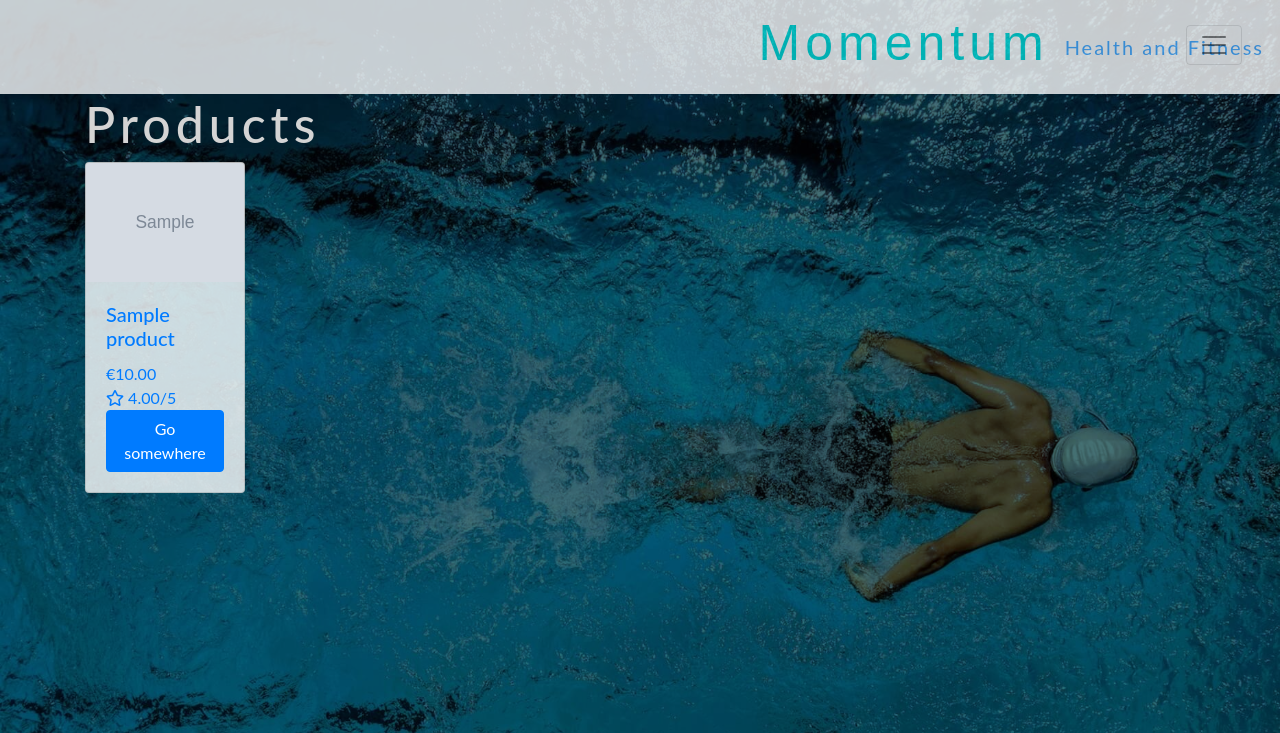
After one commit to TheoNorris/momentum-fitness, a Django app: page /products/ in a window 1280 px wide. The commit adds this page. Shown: the top 733 px of the page. Run offline with Django 3.2, Linux system fonts and the light colour scheme; tables that the repository leaves empty hold one stand-in row (values such as "Sample post"); grey boxes marked "Sample" are stand-in pictures; some libraries are stand-ins or nearby versions.

Commit message:
Basic styling on products page, Added product_details.html

```diff
--- a/home/urls.py
+++ b/home/urls.py
@@ -1,4 +1,3 @@
-from django.contrib import admin
 from django.urls import path
 from . import views
 
--- a/momentum_fitness/urls.py
+++ b/momentum_fitness/urls.py
@@ -22,4 +22,5 @@ urlpatterns = [
     path('admin/', admin.site.urls),
     path('accounts/', include('allauth.urls')),
     path('', include('home.urls')),
-]  + static(settings.MEDIA_URL, document_root=settings.MEDIA_ROOT)
+    path('products/', include('products.urls')),
+] + static(settings.MEDIA_URL, document_root=settings.MEDIA_ROOT)
--- a/products/models.py
+++ b/products/models.py
@@ -20,7 +20,7 @@ class Product(models.Model):
     description = models.TextField()
     flavours = models.BooleanField(default=False, null=True, blank=True)
     price = models.DecimalField(max_digits=6, decimal_places=2)
-    rating = models.DecimalField(max_digits=2, decimal_places=0, null=True,
+    rating = models.DecimalField(max_digits=6, decimal_places=2, null=True,
                                  blank=True)
     image = models.ImageField(null=True, blank=True)
 
--- /dev/null
+++ b/products/templates/products.html
@@ -0,0 +1,34 @@
+{% extends "base.html" %}
+{% block content %}
+
+<h1 class="page-header">Products</h1>
+<div class="overlay">
+    <div class="row">
+        <div class="product-div">
+            {% for product in products %}
+            <div class="col-sm-12 col-md-4 col-lg-3 col-xl-2">
+                <div class="card">
+                    {% if product.image %}
+                    <a href="{% url 'product_details' product.id %}">
+                        <img class="card-img-top" src="{{ product.image.url }}" alt="{{ product.name }}">
+                    </a>
+                    {% else %}
+                    <a href="{% url 'product_details' product.id %}">
+                        <img class="card-img-top" src="{{ MEDIA_URL }}noimage.png" alt="{{ product.name }}">
+                    </a>
+                    {% endif %}
+                    <div class="card-body">
+                    <a href="{% url 'product_details' product.id %}">
+                        <h5 class="card-title">{{ product.name }}</h5>
+                            <p class="card-text">€{{ product.price }}</p>
+                            <p class="card-text"><i class="far fa-star"></i> {{ product.rating }}/5</p>
+                    </a>
+                    <a href="#" class="btn btn-primary">Go somewhere</a>
+                    </div>
+                </div>
+            </div>
+            {% endfor %}
+        </div>
+    </div>
+</div>
+{% endblock %}
--- /dev/null
+++ b/products/urls.py
@@ -0,0 +1,7 @@
+from django.urls import path
+from . import views
+
+urlpatterns = [
+    path('', views.all_products, name='products'),
+    path('<product_id>', views.product_details, name='product_details')
+    ]
--- a/products/views.py
+++ b/products/views.py
@@ -1,3 +1,26 @@
-from django.shortcuts import render
+from django.shortcuts import render, get_object_or_404
+from .models import Product
 
-# Create your views here.
+
+def all_products(request):
+    """ A view to show all products, including sorting and searching """
+
+    products = Product.objects.all()
+
+    context = {
+        'products': products,
+    }
+
+    return render(request, 'products.html', context)
+
+
+def product_details(request, product_id):
+    """ A view to show a specific products details """
+
+    product = get_object_or_404(Product, pk=product_id)
+
+    context = {
+        'product': product,
+    }
+
+    return render(request, 'products.html', context)
--- a/static/css/base.css
+++ b/static/css/base.css
@@ -7,7 +7,8 @@ p{
 }
 
 body {
-    background: url('/media/swimmer.jpg') rgb(21 77 82 / 80%) no-repeat;
+    background: url('/media/swimmer.jpg') rgb(21 77 82 / 80%);
+    background-repeat: repeat-y;
     background-size:cover;
     background-blend-mode: multiply;
     color: #555;
@@ -18,6 +19,7 @@ body {
 .navbar-light .navbar-toggler{
     position: absolute;
     right: 3%;
+    top: 25px;
 }
 
 .navbar{
@@ -42,3 +44,19 @@ nav.bg-light{
     letter-spacing: 2px;
     color: #46a9ff;
 }
+
+.page-header{
+    color: #d4d4d4;
+    font-size: 50px;
+    font-weight: 500;
+    letter-spacing: 5px;
+}
+
+.product-div{
+    width: 100%;
+    display: contents;
+}
+
+.card{
+background-color: rgba(255, 255, 255, .8);
+}
--- a/templates/base.html
+++ b/templates/base.html
@@ -9,6 +9,7 @@
     <meta name="viewport" content="width=device-width, initial-scale=1, shrink-to-fit=no">
 
     <!-- Bootstrap CSS -->
+     <link rel="stylesheet" href="https://use.fontawesome.com/releases/v5.6.3/css/all.css" integrity="sha384-UHRtZLI+pbxtHCWp1t77Bi1L4ZtiqrqD80Kn4Z8NTSRyMA2Fd33n5dQ8lWUE00s/" crossorigin="anonymous" />
     <link rel="stylesheet" href="https://stackpath.bootstrapcdn.com/bootstrap/4.5.2/css/bootstrap.min.css" integrity="sha384-JcKb8q3iqJ61gNV9KGb8thSsNjpSL0n8PARn9HuZOnIxN0hoP+VmmDGMN5t9UJ0Z" crossorigin="anonymous">
     <link rel="stylesheet" href="{% static 'css/base.css' %}">
 
@@ -37,14 +38,14 @@
   <div class="collapse navbar-collapse" id="navbarSupportedContent">
     <ul class="navbar-nav mr-auto">
       <li class="nav-item active">
-        <a class="nav-link" href="#">Home <span class="sr-only">(current)</span></a>
+        <a class="nav-link" href="{% url 'home_about' %}">Home <span class="sr-only">(current)</span></a>
       </li>
       <li class="nav-item dropdown">
-        <a class="nav-link dropdown-toggle" href="#" id="navbarDropdown" role="button" data-toggle="dropdown" aria-haspopup="true" aria-expanded="false">
+        <a class="nav-link dropdown-toggle" href="{% url 'products' %}" id="navbarDropdown" role="button" data-toggle="dropdown" aria-haspopup="true" aria-expanded="false">
           Our Products
         </a>
         <div class="dropdown-menu" aria-labelledby="navbarDropdown">
-          <a class="dropdown-item" href="#">Action</a>
+          <a class="dropdown-item" href="{% url 'products' %}">All Products</a>
           <a class="dropdown-item" href="#">Another action</a>
           <div class="dropdown-divider"></div>
           <a class="dropdown-item" href="#">Something else here</a>
```
Also changed, not shown: products/templates/product_details.html (added, +24 -0 lines), media/swimmer.jpg, products/migrations/0004_auto_20200810_0916.py (added), products/migrations/0005_auto_20200810_0921.py (added).
